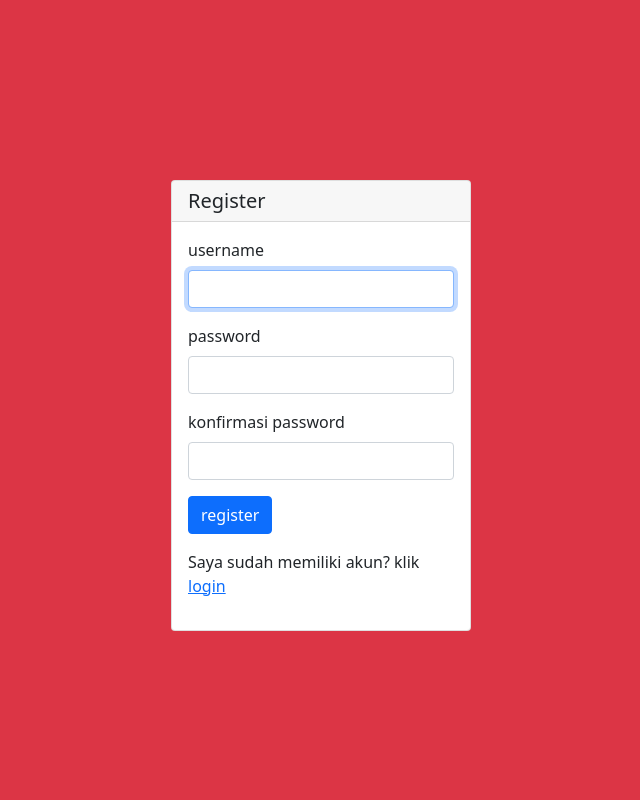
After one commit to rakeputr/pwd-session-cookie, a PHP site: page /register.php in a window 1280 px wide. The commit adds this page. Shown: the whole page, without its empty margins (319-959 px from the left). Run offline with PHP 8.4, Linux system fonts and the light colour scheme.

Commit message:
add register page

```diff
--- a/functions/authentication.php
+++ b/functions/authentication.php
@@ -68,7 +68,7 @@ function register(string $username, string $password, string $confirmPassword):
 
   $connection = getConnection();
 
-  $connection->query("INSERT INTO user VALUES (null, $username, $password)");
+  $connection->query("INSERT INTO user VALUES (null, '$username', '$password')");
 
   return ($connection->affected_rows) ? true : false;
 }
--- /dev/null
+++ b/register.php
@@ -0,0 +1,74 @@
+<?php
+
+session_start();
+
+require_once(__DIR__ . "/functions/authentication.php");
+require_once(__DIR__ . "/functions/route.php");
+
+if (isLogged()) {
+  redirect("index.php");
+}
+
+if (isset($_POST['username'])) {
+  $result = register($_POST['username'], $_POST['password'], $_POST['confirm_password']);
+  if ($result) {
+    redirect("login.php");
+  } else {
+    redirect("register.php?pesan=gagal");
+  }
+}
+
+$title = "register";
+include(__DIR__ . "/components/header.php");
+
+if (isset($_GET['pesan'])) {
+  if ($_GET['pesan'] == "gagal") {
+?>
+    <script>
+      alert('Login gagal username dan password salah!')
+    </script>
+  <?php
+  } else if ($_GET['pesan'] == "logout") {
+  ?>
+    <script>
+      alert('Anda telah berhasil logout')
+    </script>
+  <?php
+  } else if ($_GET['pesan'] == "belum_login") {
+  ?>
+    <script>
+      alert('Anda harus login untuk mengakses halaman admin')
+    </script>
+<?php
+
+  }
+}
+?>
+
+<section class="min-vh-100 vw-100 bg-danger d-flex justify-content-center align-items-center">
+  <div class="card" style="max-width: 300px">
+    <h5 class="card-header">Register</h5>
+    <div class="card-body">
+      <form method="post">
+        <div class="mb-3">
+          <label for="input-username" class="form-label">username</label>
+          <input type="text" name="username" id="input-username" class="form-control" autofocus>
+        </div>
+        <div class="mb-3">
+          <label for="input-password" class="form-label">password</label>
+          <input type="password" name="password" id="input-password" class="form-control">
+        </div>
+        <div class="mb-3">
+          <label for="input-confirm-password" class="form-label">konfirmasi password</label>
+          <input type="password" name="confirm_password" id="input-confirm-password" class="form-control">
+        </div>
+        <button type="submit" class="btn btn-primary">register</button>
+        <p class="pt-3">Saya sudah memiliki akun? klik <a href="login.php">login</a></p>
+      </form>
+    </div>
+  </div>
+</section>
+
+<?php
+include(__DIR__ . "/components/footer.php");
+?>
```
